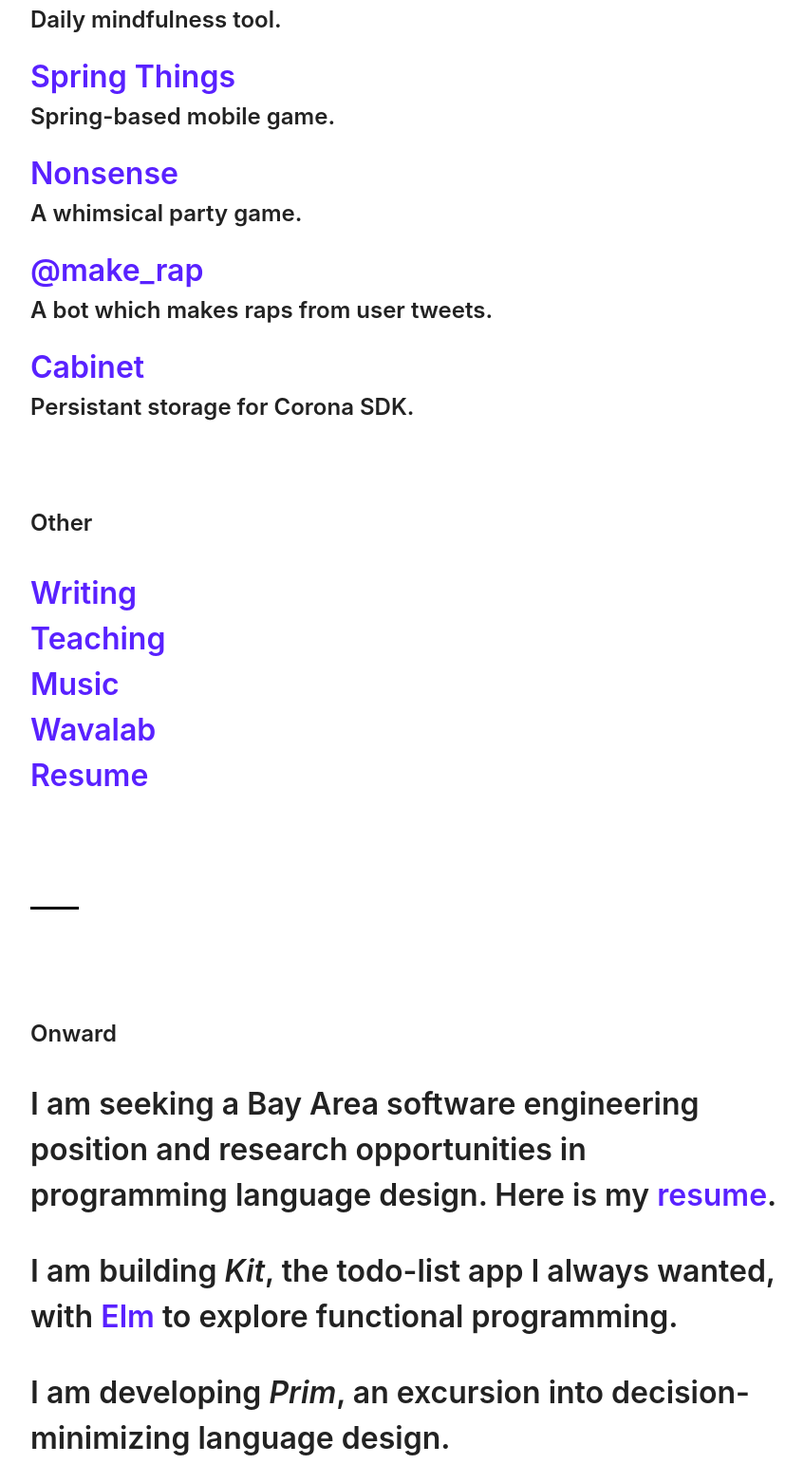
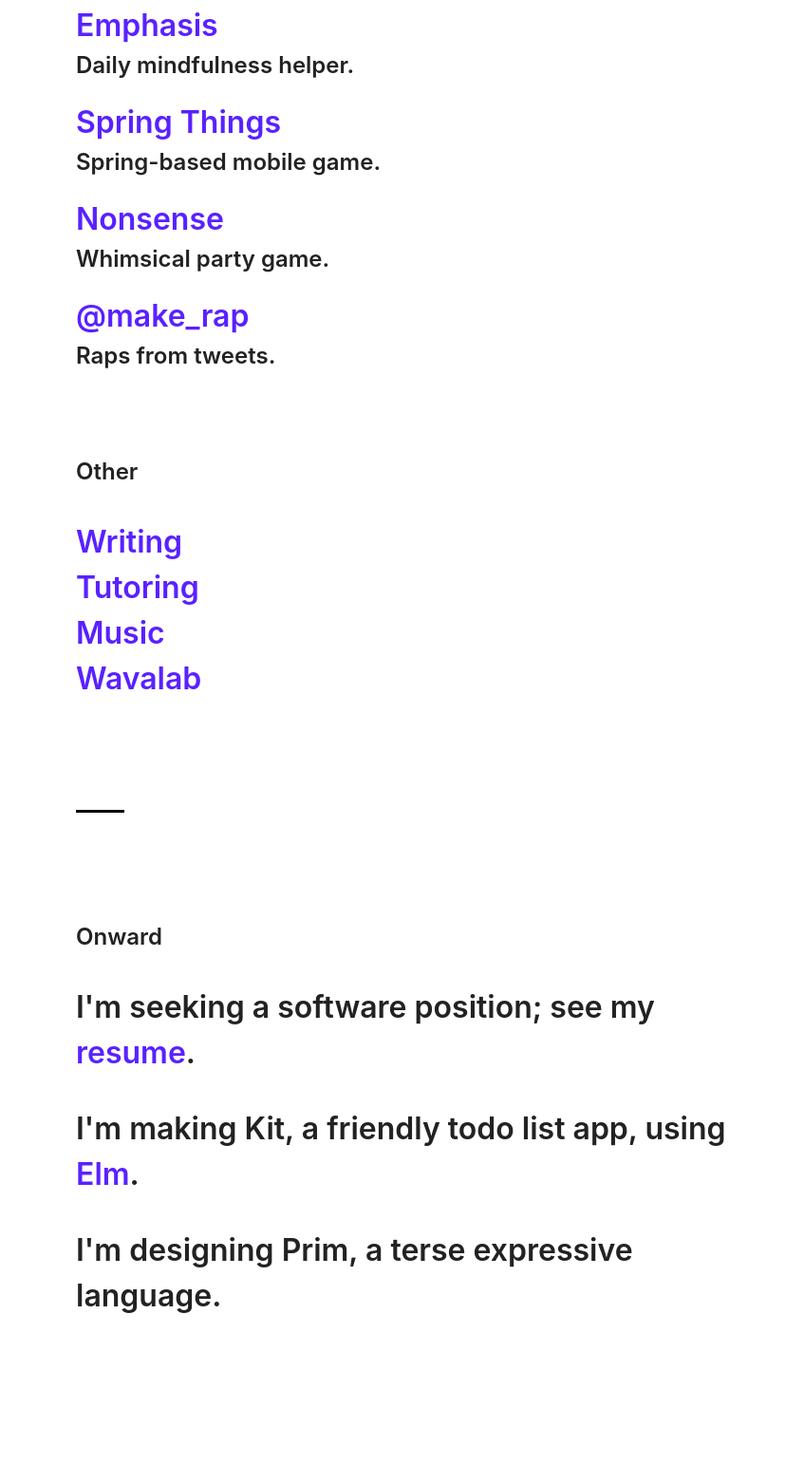
Before and after one commit to jawnyawns/jawnyawns.github.io, a plain HTML site: page index.html in a window 1280 px wide. Shown: the part 1225-2767 px from the top of the page at 95% size, without its empty margins (208-1055 px from the left). After the commit the page ends 2742 px from the top, so only its background shows below. Drawn offline with Linux system fonts and the light colour scheme.

Commit message:
Update copy and small style improvements.

```diff
--- a/index.html
+++ b/index.html
@@ -19,11 +19,11 @@
   <div class="sans black f1 f0l b6 lh maxw auto pl1 pl2l pr1 pr2l pt6 pb6">
     <header id="bio">
       <h1 class="f2 f1l b6">John Chin-Jew</h1>
-      <p>EECS student at UC Berkeley, making <a class="link" href="#projects" target="_self">for-human</a> software and <a class="link" href="https://csmberkeley.github.io">mentoring</a> new coders.</p>
+      <p><a class="link" href="https://eecs.berkeley.edu/">EECS</a> student at UC Berkeley, making <a class="link" href="#projects" target="_self">for-human</a> software and <a class="link" href="https://csmberkeley.github.io">mentoring</a> new coders.</p>
     </header>
     <hr class="hr">
     <section id="places">
-      <h2 class="f2 f1l b6">Places</h2>
+      <h2 class="f2 f1l b6">Links</h2>
       <ul class="unlist p0 mb1">
         <li><a class="link" href="https://github.com/johnchinjew">GitHub</a></li>
         <li><a class="link" href="https://twitter.com/johnchinjew">Twitter</a></li>
@@ -44,7 +44,7 @@
         <li>
           <a class="link" href="https://emphasis.johnchinjew.com">Emphasis</a>
           <ul class="unlist p0 mb1 f2 f1l">
-            <li>Daily mindfulness tool.</li>
+            <li>Daily mindfulness helper.</li>
           </ul>
         </li>
         <li>
@@ -56,19 +56,13 @@
         <li>
           <a class="link" href="https://nonsense.johnchinjew.com">Nonsense</a>
           <ul class="unlist p0 mb1 f2 f1l">
-            <li>A whimsical party game.</li>
+            <li>Whimsical party game.</li>
           </ul>
         </li>
         <li>
           <a class="link" href="https://twitter.com/make_rap">@make_rap</a>
           <ul class="unlist p0 mb1 f2 f1l">
-            <li>A bot which makes raps from user tweets.</li>
-          </ul>
-        </li>
-        <li>
-          <a class="link" href="https://github.com/wavalab/corona-cabinet">Cabinet</a>
-          <ul class="unlist p0 mb1 f2 f1l">
-            <li>Persistant storage for Corona SDK.</li>
+            <li>Raps from tweets.</li>
           </ul>
         </li>
       </ul>
@@ -76,18 +70,17 @@
       <h2 class="f2 f1l b6">Other</h2>
       <ul class="unlist p0 mb1">
         <li><a class="link" href="https://medium.com/@johnchinjew">Writing</a></li>
-        <li><a class="link" href="https://github.com/johnchinjew/learn-cs61a">Teaching</a></li>
+        <li><a class="link" href="https://github.com/johnchinjew/learn-cs61a">Tutoring</a></li>
         <li><a class="link" href="https://soundcloud.com/johnchinjew/sets/top">Music</a></li>
         <li><a class="link" href="https://wavalab.com">Wavalab</a></li>
-        <li><a class="link" href="/resume.pdf">Resume</a></li>
       </ul>
     </main>
     <hr class="hr">
     <footer id="goals">
       <h2 class="f2 f1l b6">Onward</h2>
-      <p>I am seeking a Bay Area software engineering position and research opportunities in programming language design. Here is my <a class="link" href="/resume.pdf">resume</a>.</p>
-      <p>I am building <i>Kit</i>, the todo-list app I always wanted, with <a class="link" href="https://elm-lang.org">Elm</a> to explore functional programming.</p>
-      <p>I am developing <i>Prim</i>, an excursion into decision-minimizing language design.</p>
+      <p>I'm seeking a software position; see my <a class="link" href="/resume.pdf">resume</a>.</p>
+      <p>I'm making Kit, a friendly todo list app, using <a class="link" href="https://elm-lang.org">Elm</a>.</p>
+      <p>I'm designing Prim, a terse expressive language.</p>
     </footer>
   </div>
 </body>
--- a/styles/index.css
+++ b/styles/index.css
@@ -12,7 +12,7 @@ html {
 .sans { font-family: -apple-system, system-ui, BlinkMacSystemFont, "Helvetica Neue", sans-serif; }
 .lh { line-height: 1.5; }
 
-.maxw { max-width: 54rem; }
+.maxw { max-width: 48rem; }
 .auto { margin: 0 auto; }
 
 .f0 { font-size: 2rem; }
```
